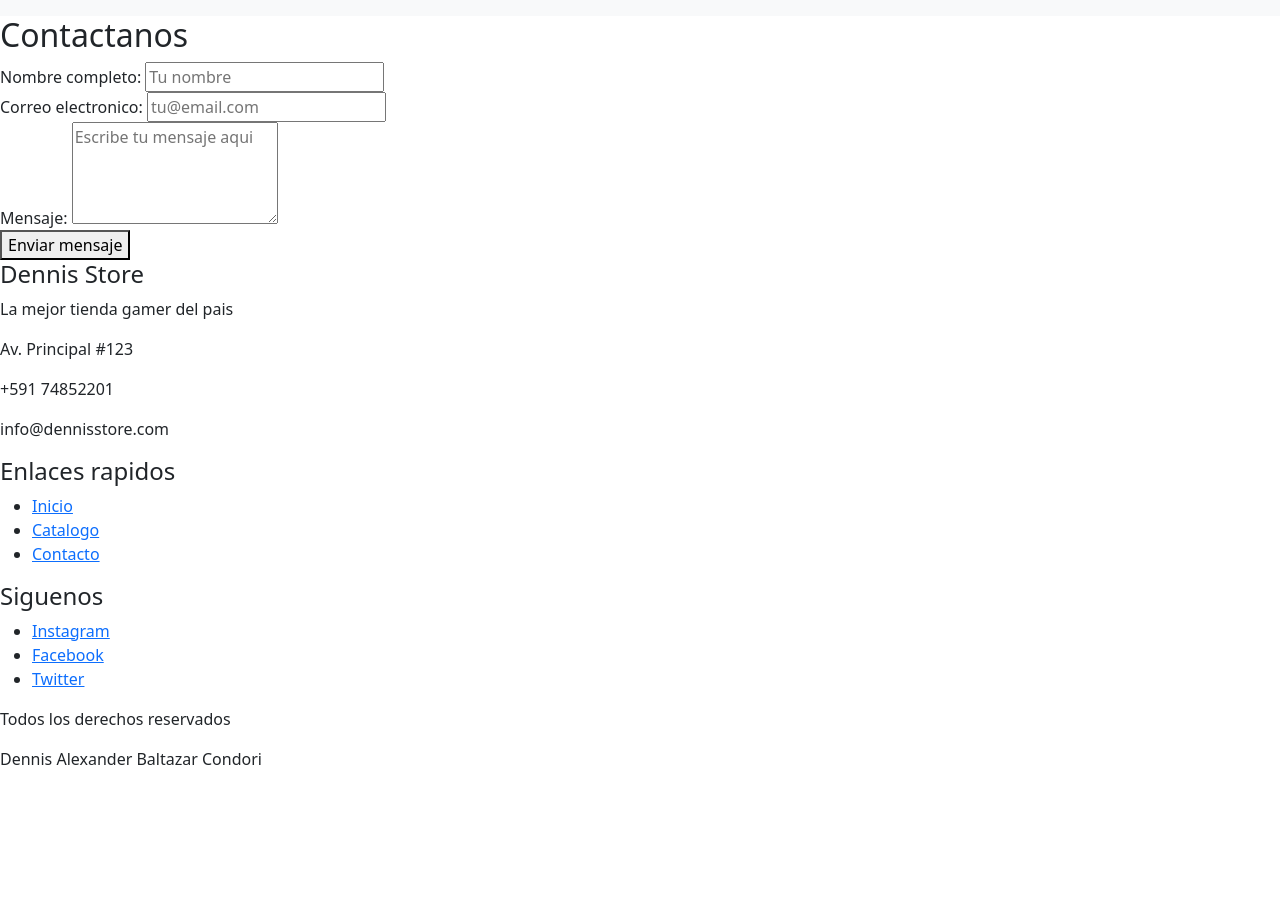
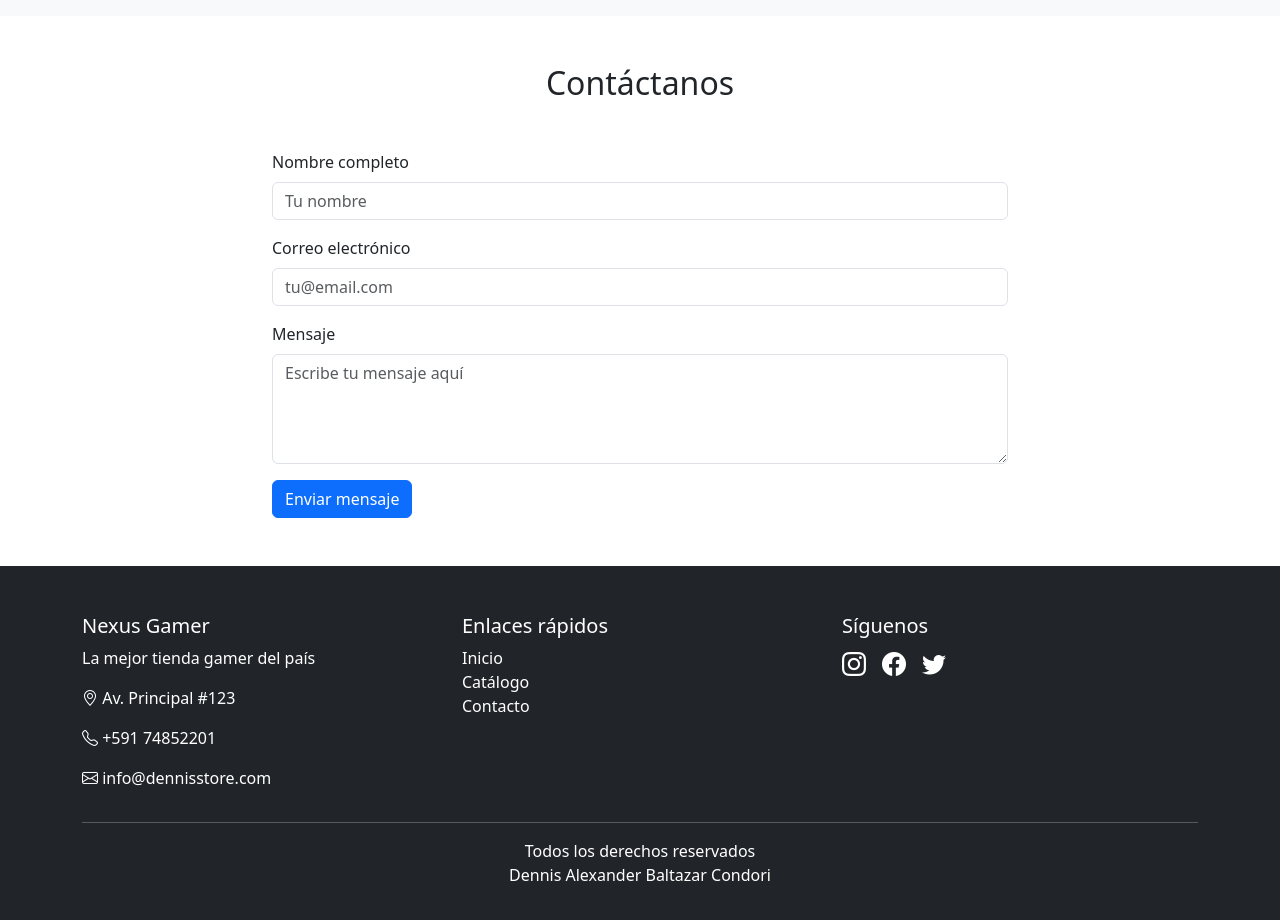
Before and after one commit to dennisbaltazar-uab/PaginaPrueba, a plain HTML site: page index.html in a window 1280 px wide. Shown: the part 2200-3120 px from the top of the page. Before the commit the page ends 2987 px from the top, so only its background shows below. Drawn offline with nearby package versions, Linux system fonts and the light colour scheme.

Commit message:
contactos y footer

```diff
--- a/index.html
+++ b/index.html
@@ -193,57 +193,66 @@
             </div>
         </section>
 
-        <section id="contacto">
-            <h2>Contactanos</h2>
+        <section id="contacto" class="py-5">
+            <div class="container">
+                <h2 class="text-center mb-5">Contáctanos</h2>
+
+                <div class="row">
+                    <div class="col-md-8 mx-auto">
                         <form>
-                <div>
-                    <label for="nombre">Nombre completo:</label>
-                    <input type="text" id="nombre" placeholder="Tu nombre" required>
+                            <div class="mb-3">
+                                <label for="nombre" class="form-label">Nombre completo</label>
+                                <input type="text" class="form-control" id="nombre" placeholder="Tu nombre" required>
                             </div>
-                <div>
-                    <label for="email">Correo electronico:</label>
-                    <input type="email" id="email" placeholder="tu@email.com" required>
+                            <div class="mb-3">
+                                <label for="email" class="form-label">Correo electrónico</label>
+                                <input type="email" class="form-control" id="email" placeholder="tu@email.com" required>
                             </div>
-                <div>
-                    <label for="mensaje">Mensaje:</label>
-                    <textarea id="mensaje" rows="4" placeholder="Escribe tu mensaje aqui" required></textarea>
+                            <div class="mb-3">
+                                <label for="mensaje" class="form-label">Mensaje</label>
+                                <textarea class="form-control" id="mensaje" rows="4" placeholder="Escribe tu mensaje aquí" required></textarea>
                             </div>
-                <button type="submit">Enviar mensaje</button>
+                            <button type="submit" class="btn btn-primary">Enviar mensaje</button>
                         </form>
+                    </div>
+                </div>
+            </div>
         </section>
 
     </main>
 
-    <footer>
-        <div>
-            <h4>Dennis Store</h4>
-            <p>La mejor tienda gamer del pais</p>
-            <p>Av. Principal #123</p>
-            <p>+591 74852201</p>
-            <p>info@dennisstore.com</p>
+    <footer class="bg-dark text-white py-5">
+        <div class="container">
+            <div class="row">
+                <div class="col-md-4">
+                    <h5>Nexus Gamer</h5>
+                    <p>La mejor tienda gamer del país</p>
+                    <p><i class="bi bi-geo-alt"></i> Av. Principal #123</p>
+                    <p><i class="bi bi-telephone"></i> +591 74852201</p>
+                    <p><i class="bi bi-envelope"></i> info@dennisstore.com</p>
                 </div>
-
-        <div>
-            <h4>Enlaces rapidos</h4>
-            <ul>
-                <li><a href="#inicio">Inicio</a></li>
-                <li><a href="#catalogo">Catalogo</a></li>
-                <li><a href="#contacto">Contacto</a></li>
+                <div class="col-md-4">
+                    <h5>Enlaces rápidos</h5>
+                    <ul class="list-unstyled">
+                        <li><a href="#inicio" class="text-white text-decoration-none">Inicio</a></li>
+                        <li><a href="#catalogo" class="text-white text-decoration-none">Catálogo</a></li>
+                        <li><a href="#contacto" class="text-white text-decoration-none">Contacto</a></li>
                     </ul>
                 </div>
-
-        <div>
-            <h4>Siguenos</h4>
-            <ul>
-                <li><a href="#">Instagram</a></li>
-                <li><a href="#">Facebook</a></li>
-                <li><a href="#">Twitter</a></li>
-            </ul>
+                <div class="col-md-4">
+                    <h5>Síguenos</h5>
+                    <div class="d-flex gap-3">
+                        <a href="#" class="text-white text-decoration-none"><i class="bi bi-instagram fs-4"></i></a>
+                        <a href="#" class="text-white text-decoration-none"><i class="bi bi-facebook fs-4"></i></a>
+                        <a href="#" class="text-white text-decoration-none"><i class="bi bi-twitter fs-4"></i></a>
                     </div>
-
-        <div>
-            <p>Todos los derechos reservados</p>
+                </div>
+            </div>
+            <hr class="border-light">
+            <div class="text-center">
+                <p class="mb-0">Todos los derechos reservados</p>
                 <p>Dennis Alexander Baltazar Condori</p>
+            </div>
         </div>
     </footer>
 <script src="https://cdn.jsdelivr.net/npm/bootstrap@5.3.0/dist/js/bootstrap.bundle.min.js"></script>
```
Lines whose indentation alone changed are shown as unchanged.
